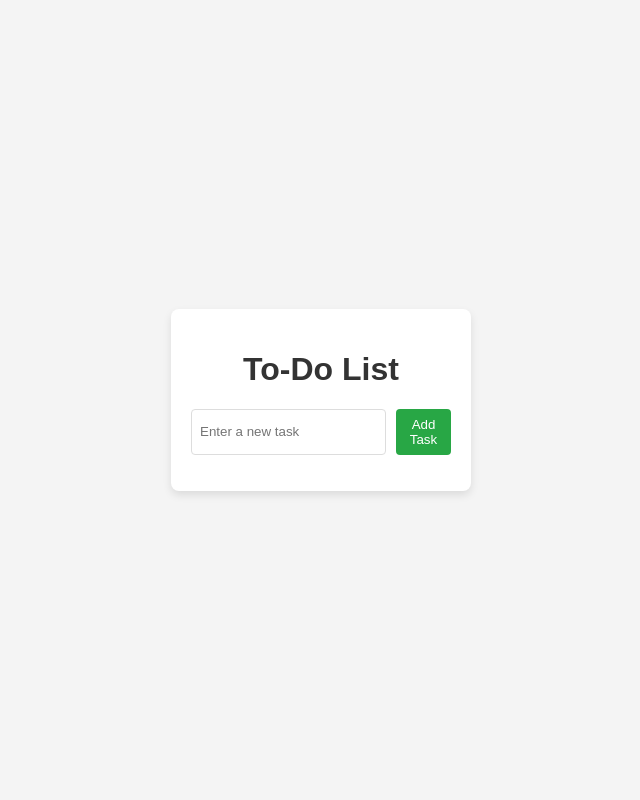
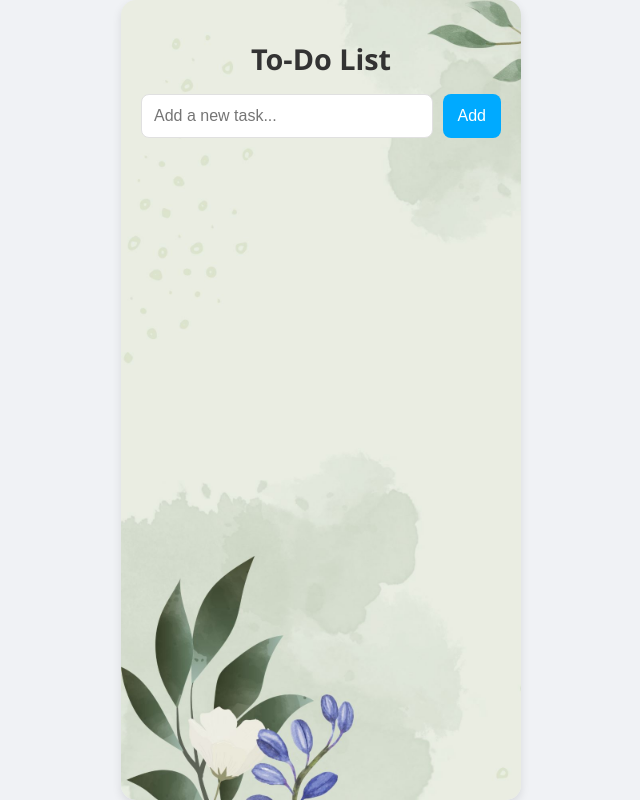
Before and after one commit to ManeoMalatsi/To-Do-List, a website: page to-do-list.html in a window 1280 px wide. Shown: the whole page, without its empty margins (319-959 px from the left). Drawn offline with Linux system fonts and the light colour scheme; no server answers.

Commit message:
Complete function

```diff
--- a/script.js
+++ b/script.js
@@ -62,17 +62,15 @@ taskList.addEventListener("click", async (e) => {
   taskId = li.dataset.id;
 
   if (e.target.classList.contains("complete-btn")) {
-
-    const isCompleted = li.classList.contains("completed");
-
+     const isCompleted = li.classList.contains("completed");
+     console.log(li.dataset);
     try {
-      const response = await fetch(`http://localhost:3000/tasks/${taskId}`, {
+      const response = await fetch(`http://localhost:3000/tasks/completed/${taskId}`, {
         method: "PUT",
         headers: { "Content-Type": "application/json" },
         body: JSON.stringify({ completed: !isCompleted })
       });
       if (!response.ok) throw new Error("Failed to update task");
-
       li.classList.toggle("completed");
       e.target.textContent = isCompleted ? "Complete" : "Undo";
     } catch (error) {
@@ -81,10 +79,7 @@ taskList.addEventListener("click", async (e) => {
   }
 
 if (e.target.classList.contains("delete-btn")) {
-
-
   console.log(li.dataset);
-
   try {
     const response = await fetch(`http://localhost:3000/tasks/delete/${taskId}`, {
       method: "DELETE"
--- a/server.js
+++ b/server.js
@@ -10,7 +10,8 @@ app.use(express.json()); // Middleware to parse JSON request bodies
 app.use(express.static("public")); // Serve static files from 'public' folder
 
 // In-memory data structure to store tasks
-let tasks = [{ id: uuidv4(), title: "Sample Task", completed: false }];
+ let tasks = [{ id: uuidv4(), title: "Sample Task", completed: false }];
+
 
 // Route to get all tasks
 app.get("/tasks", (req, res) => {
@@ -44,7 +45,6 @@ app.post("/create-task", (req, res) => {
 app.put("/tasks/completed/:id", (request, response) => {
   const { id } = request.params;  // Extract the task ID from URL parameters
   const taskIndex = tasks.findIndex((task) => task.id === id);  // Find index of the task
-
   if (taskIndex !== -1) {
     // If task is found, mark it as completed
     tasks[taskIndex].completed = true;  // Assuming the task has a `completed` property
--- a/styles.css
+++ b/styles.css
@@ -3,66 +3,86 @@
 }
 
 body {
-  font-family: Arial, sans-serif;
-  background-color: #f4f4f4;
+  font-family: 'Segoe UI', Tahoma, Geneva, Verdana, sans-serif;
+  background: #f0f2f5;
   display: flex;
-  align-items: center;
   justify-content: center;
-  height: 100vh;
+  min-height: 100vh;
   margin: 0;
 }
 
 .container {
-  width: 300px;
+  background-image: url("Green Watercolor Leaf Blank Page A4 Document.jpg");
+  background-size: cover;
+  width: 400px;
   padding: 20px;
-  background: white;
-  border-radius: 8px;
-  box-shadow: 0 4px 8px rgba(0, 0, 0, 0.1);
+  /* background: #ffffff; */
+  border-radius: 15px;
+  box-shadow: 0 4px 10px rgba(0, 0, 0, 0.1);
 }
 
 h1 {
   text-align: center;
+  font-size: 1.8em;
   color: #333;
+  margin-bottom: 1rem;
 }
 
 form {
   display: flex;
   gap: 10px;
+  margin-bottom: 1rem;
 }
 
 form input {
   flex: 1;
-  padding: 8px;
-  border: 1px solid #ddd;
-  border-radius: 4px;
+  padding: 12px;
+  border: 1px solid #e0e0e0;
+  border-radius: 8px;
+  font-size: 1em;
+  transition: border-color 0.3s;
+}
+
+form input:focus {
+  border-color: #00aaff;
+  outline: none;
 }
 
 form button {
-  padding: 8px;
-  background-color: #28a745;
-  color: white;
+  padding: 12px 15px;
+  background-color: #00aaff;
+  color: #fff;
   border: none;
-  border-radius: 4px;
+  border-radius: 8px;
   cursor: pointer;
+  font-size: 1em;
+  transition: background 0.3s ease;
 }
 
 form button:hover {
-  background-color: #218838;
+  background-color: #008ecc;
 }
 
 ul {
-  list-style-type: none;
+  list-style: none;
   padding: 0;
+  margin: 0;
 }
 
 li {
   display: flex;
   justify-content: space-between;
   align-items: center;
-  padding: 10px;
-  border: 1px solid #ddd;
-  border-radius: 4px;
+  padding: 12px;
+  border: 1px solid #e0e0e0;
+  border-radius: 8px;
   margin-top: 10px;
+  background: #fafafa;
+  transition: background-color 0.3s;
+}
+
+li:hover {
+  background-color: #f5f5f5;
 }
 
 li.completed {
@@ -74,12 +94,21 @@ button.complete-btn, button.delete-btn {
   background: none;
   border: none;
   cursor: pointer;
+  font-size: 1.1em;
 }
 
 button.complete-btn {
-  color: #28a745;
+  color: #00aaff;
+}
+
+button.complete-btn:hover {
+  color: #008ecc;
 }
 
 button.delete-btn {
-  color: #dc3545;
+  color: #ff4d4d;
 }
+
+button.delete-btn:hover {
+  color: #cc3c3c;
+}
--- a/to-do-list.html
+++ b/to-do-list.html
@@ -3,22 +3,18 @@
 <head>
   <meta charset="UTF-8">
   <meta name="viewport" content="width=device-width, initial-scale=1.0">
-  <title>To-Do List</title>
+  <title>Modern To-Do List</title>
   <link rel="stylesheet" href="styles.css">
 </head>
 <body>
   <div class="container">
     <h1>To-Do List</h1>
-
-    <!-- Form to add new tasks -->
     <form id="taskForm">
-      <input type="text" id="taskInput" placeholder="Enter a new task" required />
-      <button type="submit">Add Task</button>
+      <input type="text" id="taskInput" placeholder="Add a new task..." />
+      <button type="submit">Add</button>
     </form>
-
-    <!-- Task list -->
     <ul id="taskList"></ul>
   </div>
-   <script src="script.js"></script>
+  <script src="script.js"></script>
 </body>
 </html>
```
Also changed, not shown: Green Watercolor Leaf Blank Page A4 Document.jpg (added).
